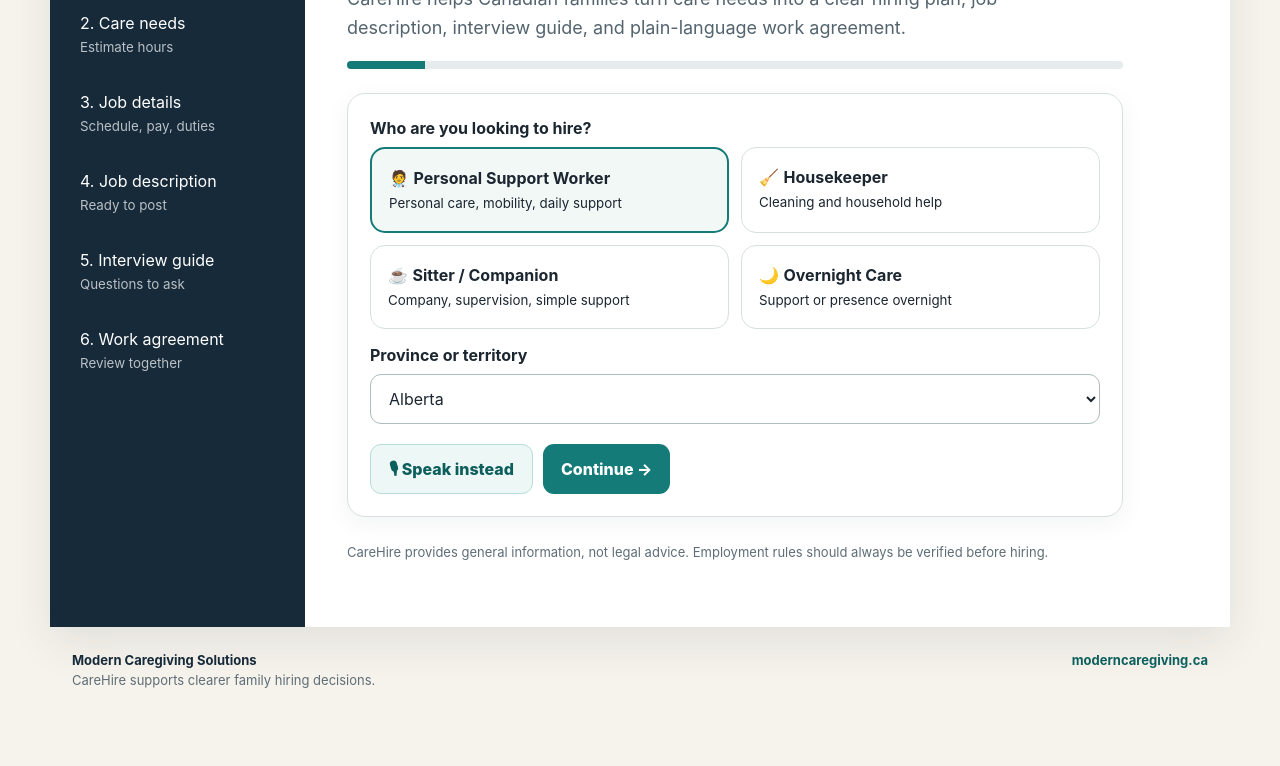
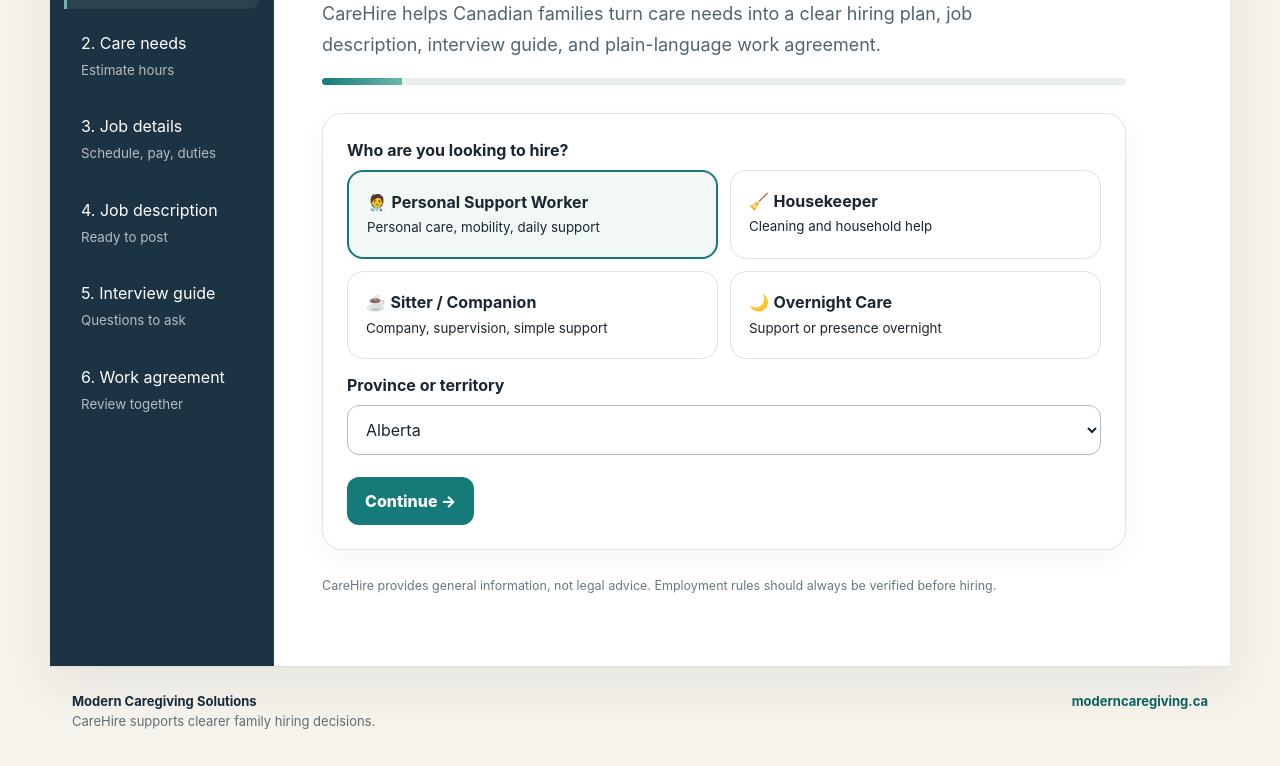
Before and after one commit to iAdamMCS/carehire, a plain HTML site: page index.html in a window 1280 px wide. Shown: the part 264-1030 px from the top of the page. Before the commit the page ends 988 px from the top, so only its background shows below. Drawn offline with Linux system fonts and the light colour scheme.

Commit message:
Refine MCS guided-review experience
Apply the agreed MCS UX refinements to the live reviewer site while preserving the existing public URL.

```diff
--- a/mcs-theme.css
+++ b/mcs-theme.css
@@ -7,27 +7,42 @@
   --line:#d8dfdf !important;
   --bg:#f6f3ec !important;
   --warn:#fff6dc !important;
+  --mcs-mist:#eef5f2;
+  --mcs-soft:#fbfaf6;
+  --mcs-accent:#69b9b0;
 }
 html{background:#f6f3ec}
-body{background:#f6f3ec !important;color:#1b2630 !important;line-height:1.5}
+body{background:#f6f3ec !important;color:#1b2630 !important;line-height:1.55}
 .mcs-brandbar{background:#162a3a;color:#fff;padding:10px max(16px,calc((100vw - 1180px)/2 + 22px));display:flex;gap:10px;align-items:center;font-size:13px;letter-spacing:.02em}
 .mcs-brandbar strong{font-weight:800}.mcs-brandbar span{opacity:.72}.mcs-brandbar span:before{content:'·';margin-right:10px}
-.app{max-width:1180px;min-height:calc(100vh - 40px);box-shadow:0 16px 40px rgba(22,42,58,.09);background:#fff !important}
-.topbar{padding:15px 22px !important;background:rgba(255,255,255,.98) !important;border-bottom:1px solid #d8dfdf !important}
+.app{max-width:1180px;min-height:calc(100vh - 40px);box-shadow:0 18px 46px rgba(22,42,58,.08);background:#fff !important}
+.topbar{padding:17px 24px !important;background:rgba(255,255,255,.98) !important;border-bottom:1px solid #e1e6e4 !important}
 .brand{gap:12px !important;color:#162a3a !important;align-items:center}
-.logo{width:42px !important;height:42px !important;border-radius:14px !important;background:#147b78 !important;font-size:20px !important;font-weight:900}
+.logo{width:40px !important;height:40px !important;border-radius:50% !important;background:#147b78 !important;font-size:18px !important;font-weight:900;box-shadow:0 0 0 4px #edf7f5}
 .brand>div:last-child{display:flex;flex-direction:column;line-height:1.05}
 .brand strong{font-size:21px;font-weight:850}.mcs-byline{display:block;font-size:12px;font-weight:500;color:#5e6d76;margin-top:5px}.pill{display:none !important}
-.main{grid-template-columns:255px 1fr !important;min-height:calc(100vh - 116px) !important}
-.sidebar{background:#162a3a !important;padding:28px 16px !important}.side-title{letter-spacing:.12em !important;opacity:.65 !important}.navbtn{border-radius:12px !important;padding:13px 14px !important}.navbtn:hover,.navbtn.active{background:rgba(255,255,255,.13) !important}
-.content{padding:38px 42px 52px !important;max-width:860px !important}
-h1{color:#162a3a !important;font-size:clamp(32px,5vw,46px) !important;line-height:1.08 !important;letter-spacing:-.03em !important;margin:7px 0 12px !important}h2,.doc h3{color:#162a3a !important}
-.kicker{color:#147b78 !important;letter-spacing:.12em !important;font-weight:850 !important}.lead{color:#53646e !important;font-size:18px !important;line-height:1.6 !important;max-width:700px !important}
-.card,.doc,.result{border:1px solid #d8dfdf !important;border-radius:18px !important;background:#fff !important}.card{padding:22px !important;box-shadow:0 7px 25px rgba(22,42,58,.05)}
-.choice{border:1px solid #d8dfdf !important;border-radius:15px !important;padding:17px !important;background:#fff !important}.choice:hover,.choice.selected{border:2px solid #147b78 !important;background:#f1f8f6 !important}
-input,select,textarea{border:1px solid #aebdbd !important;border-radius:11px !important;color:#1b2630 !important;padding:13px 14px !important}input:focus,select:focus,textarea:focus,button:focus-visible{outline:3px solid rgba(20,123,120,.25) !important;outline-offset:2px;border-color:#147b78 !important}
-.btn{border-radius:11px !important;font-weight:800 !important}.primary{background:#147b78 !important;color:#fff !important}.primary:hover{background:#0c5f5d !important}.secondary{background:#edf2f1 !important;color:#162a3a !important}.voice{background:#edf7f5 !important;color:#0c5f5d !important;border:1px solid #b7ddd8 !important}
-.progress{background:#e6eceb !important}.progress>div{background:#147b78 !important}.note{background:#fff6dc !important;border:1px solid #efdfad !important;border-radius:13px !important}.result{background:#eef6f5 !important;border-color:#c8e2df !important}.big-number{color:#162a3a !important}
-.check{border:1px solid #d8dfdf !important;border-radius:12px !important;padding:12px !important}.footer-note{color:#5e6d76 !important}
-.mcs-footer{max-width:1180px;margin:0 auto;padding:24px 22px 34px;color:#5e6d76;font-size:13px;display:flex;justify-content:space-between;gap:16px;flex-wrap:wrap}.mcs-footer strong{color:#162a3a}.mcs-footer a{color:#0c5f5d;text-decoration:none;font-weight:700}
-@media(max-width:800px){.mcs-brandbar{padding:9px 16px}.mcs-brandbar span{display:none}.content{padding:28px 18px 44px !important}.topbar{padding:13px 16px !important}.app{box-shadow:none}.mcs-footer{padding:20px 18px 28px}}
+.main{grid-template-columns:224px minmax(0,1fr) !important;min-height:calc(100vh - 116px) !important}
+.sidebar{background:#1b3342 !important;padding:32px 14px !important;border-right:1px solid rgba(255,255,255,.06)}
+.side-title{letter-spacing:.12em !important;opacity:.58 !important;margin-bottom:16px !important}
+.navbtn{position:relative;border-radius:0 10px 10px 0 !important;padding:12px 12px 12px 14px !important;margin:5px 0 !important;border-left:3px solid transparent !important;transition:background .18s ease,border-color .18s ease,transform .18s ease}
+.navbtn:hover{background:rgba(255,255,255,.055) !important;transform:translateX(1px)}
+.navbtn.active{background:rgba(255,255,255,.075) !important;border-left-color:var(--mcs-accent) !important}
+.navbtn small{opacity:.67 !important;margin-top:4px !important}
+.content{padding:46px 48px 58px !important;max-width:900px !important}
+h1{color:#162a3a !important;font-size:clamp(34px,4.5vw,44px) !important;line-height:1.11 !important;letter-spacing:-.025em !important;margin:8px 0 14px !important;max-width:760px}
+h2,.doc h3{color:#162a3a !important}
+.kicker{color:#147b78 !important;letter-spacing:.13em !important;font-weight:850 !important;font-size:12px !important}.lead{color:#53646e !important;font-size:18px !important;line-height:1.68 !important;max-width:720px !important}
+.card,.doc,.result{border:1px solid #dde4e2 !important;border-radius:20px !important;background:#fff !important}.card{padding:24px !important;box-shadow:0 8px 28px rgba(22,42,58,.045)}
+.choice{border:1px solid #dce3e1 !important;border-radius:16px !important;padding:18px !important;background:#fff !important;transition:border-color .18s ease,background .18s ease,transform .18s ease}
+.choice:hover{border-color:#9bcfc8 !important;background:#fbfefd !important;transform:translateY(-1px)}
+.choice.selected{border:2px solid #147b78 !important;background:#f1f8f6 !important}
+input,select,textarea{border:1px solid #afbebc !important;border-radius:12px !important;color:#1b2630 !important;padding:13px 14px !important;background:#fff !important}input:focus,select:focus,textarea:focus,button:focus-visible{outline:3px solid rgba(20,123,120,.22) !important;outline-offset:2px;border-color:#147b78 !important}
+.actions{gap:12px !important;margin-top:22px !important}.btn{border-radius:12px !important;font-weight:800 !important;padding:12px 18px !important}.primary{background:#147b78 !important;color:#fff !important}.primary:hover{background:#0c5f5d !important}.secondary{background:#edf2f1 !important;color:#162a3a !important}.voice{background:#edf7f5 !important;color:#0c5f5d !important;border:1px solid #b7ddd8 !important}
+/* Voice belongs beside questions that accept dictated text. The first screen is role/province selection, so hide it there. */
+#home .voice{display:none !important}
+.progress{height:7px !important;background:#e8eeec !important;border-radius:99px !important;margin:18px 0 28px !important}.progress>div{background:linear-gradient(90deg,#147b78,#69b9b0) !important}.note{background:#fff8e7 !important;border:1px solid #efdfad !important;border-radius:14px !important}.result{background:#eef6f5 !important;border-color:#c8e2df !important}.big-number{color:#162a3a !important}
+.check{border:1px solid #dde4e2 !important;border-radius:13px !important;padding:12px !important}.footer-note{color:#697981 !important;font-size:12.5px !important;max-width:720px !important}
+.mcs-footer{max-width:1180px;margin:0 auto;padding:24px 22px 34px;color:#5e6d76;font-size:13px;display:flex;justify-content:space-between;gap:16px;flex-wrap:wrap;border-top:1px solid rgba(22,42,58,.06)}.mcs-footer strong{color:#162a3a}.mcs-footer a{color:#0c5f5d;text-decoration:none;font-weight:700}.mcs-footer a:hover{text-decoration:underline}
+/* Make the review surface feel like guided family decision support rather than an admin dashboard. */
+.screen.active{animation:mcsFade .2s ease-out}@keyframes mcsFade{from{opacity:.6;transform:translateY(2px)}to{opacity:1;transform:none}}
+@media(max-width:800px){.mcs-brandbar{padding:9px 16px}.mcs-brandbar span{display:none}.main{grid-template-columns:1fr !important}.content{padding:30px 20px 46px !important}.topbar{padding:14px 16px !important}.app{box-shadow:none}.mcs-footer{padding:20px 18px 28px}.logo{width:38px !important;height:38px !important}}
```
